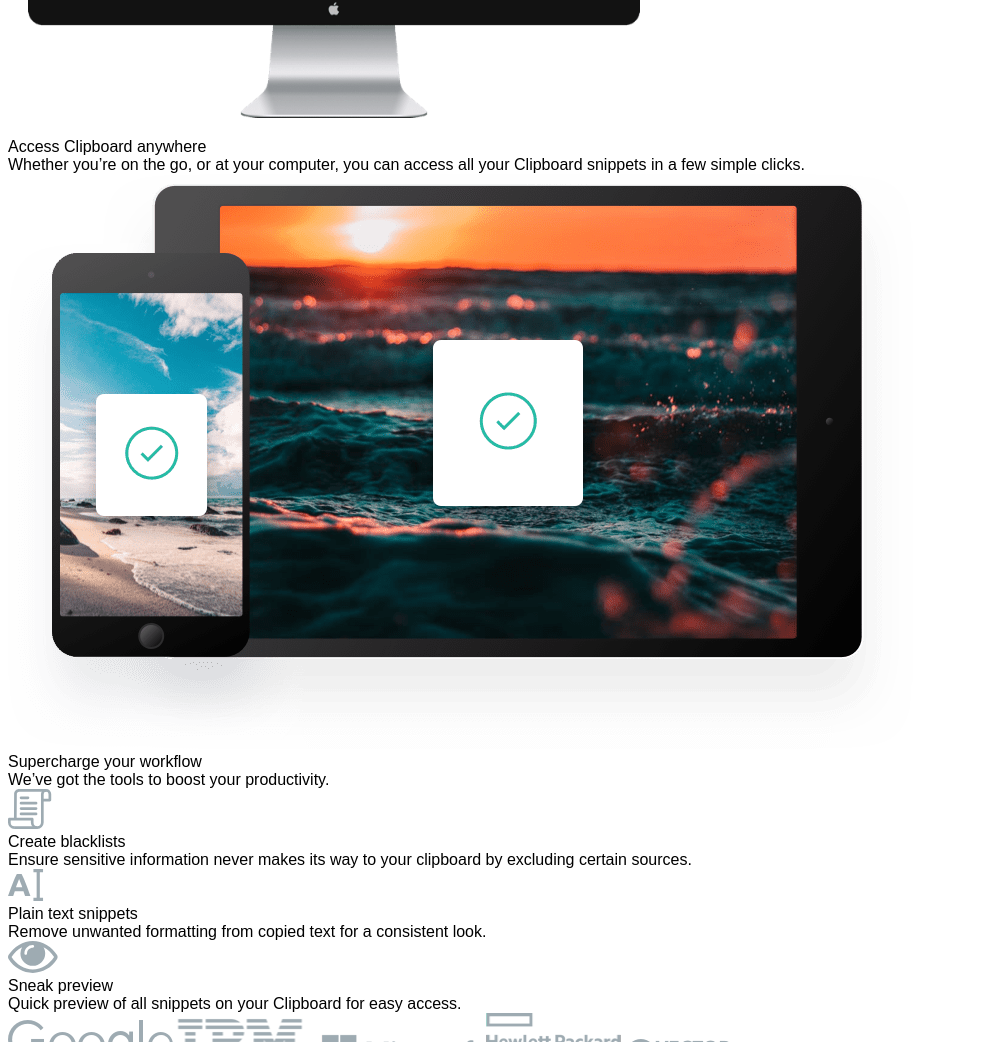
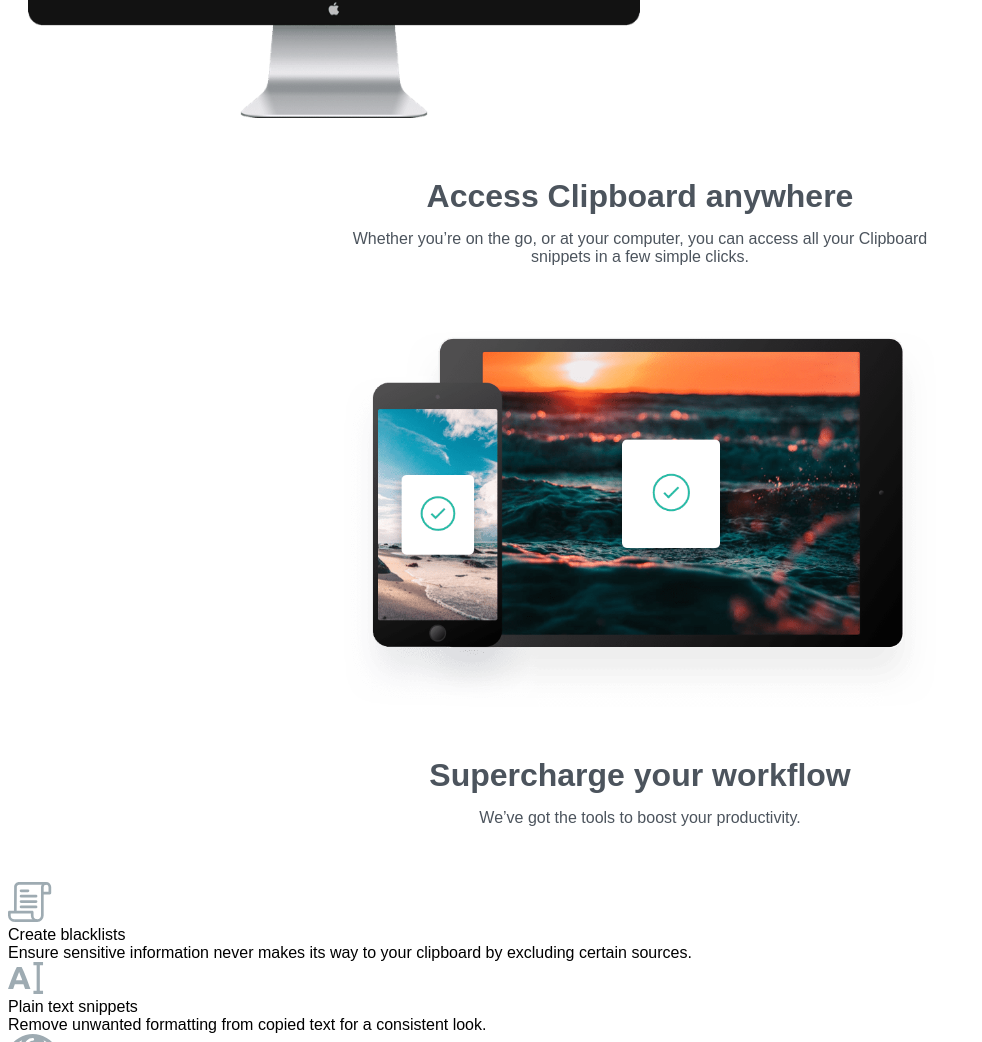
Before and after one commit to rishavdhungel/clipboard-landing-page, a plain HTML site: page index.html in a window 1280 px wide. Shown: the part 1357-2399 px from the top of the page, without its empty margins (0-982 px from the left). Drawn offline with Linux system fonts and the light colour scheme; a web font is replaced by a local one.

Commit message:
fourthsection completed.

```diff
--- a/index.html
+++ b/index.html
@@ -47,7 +47,7 @@
 
       <div class="flx-itm">
         <div class="itmHeading">Complete History</div>
-        <div class="itemdetails">  Retrieve any snippets from the first moment you started using the app.</div>
+        <div class="itemdetails">Retrieve any snippets from the first moment you started using the app.</div>
 
       </div>
 
@@ -58,7 +58,7 @@
   <div class="fourthDetails">Whether you’re on the go, or at your computer, you can access all your Clipboard
     snippets in a few simple clicks.</div>
 
-  <img src="./images/image-devices.png" alt="image-devices">
+  <img src="./images/image-devices.png" alt="image-devices" class="deviceimg">
   <div class="fourthTitle">Supercharge your workflow</div>
   <div class="fourthDetails">We’ve got the tools to boost your productivity.</div>
 </div>
--- a/styles.css
+++ b/styles.css
@@ -123,6 +123,33 @@
 }
 
 
+/* Third Section End */
 
+/* Fourth Section Start */
+.fourthSection{
+    margin: 40px;
+    display: flex;
+    flex-direction: column;
+    color: var(--DarkGrayishBlue);
+    text-align: center;
+}
 
-/* Third Section End */
+.deviceimg{
+    width: 50%;
+    height: auto;
+    margin: 50px auto;
+}
+
+.fourthTitle{
+    color: var(--DarkGrayishBlue);
+    font-weight: 600;
+    font-size: 2rem;
+}
+
+.fourthDetails{
+    width: 50%;
+    margin:15px auto;
+    font-weight: 400;
+
+}
+/* Fourth Section End */
```
